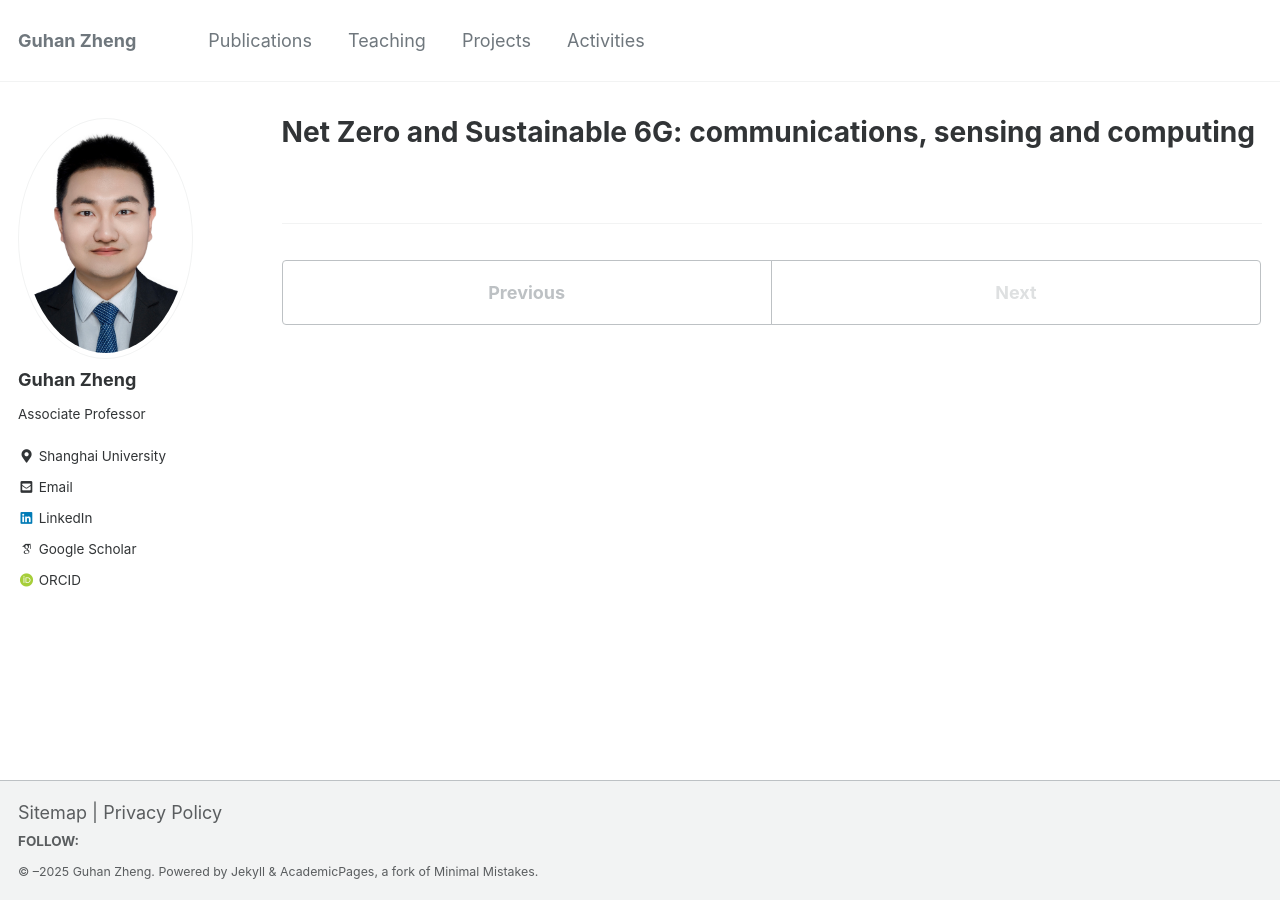
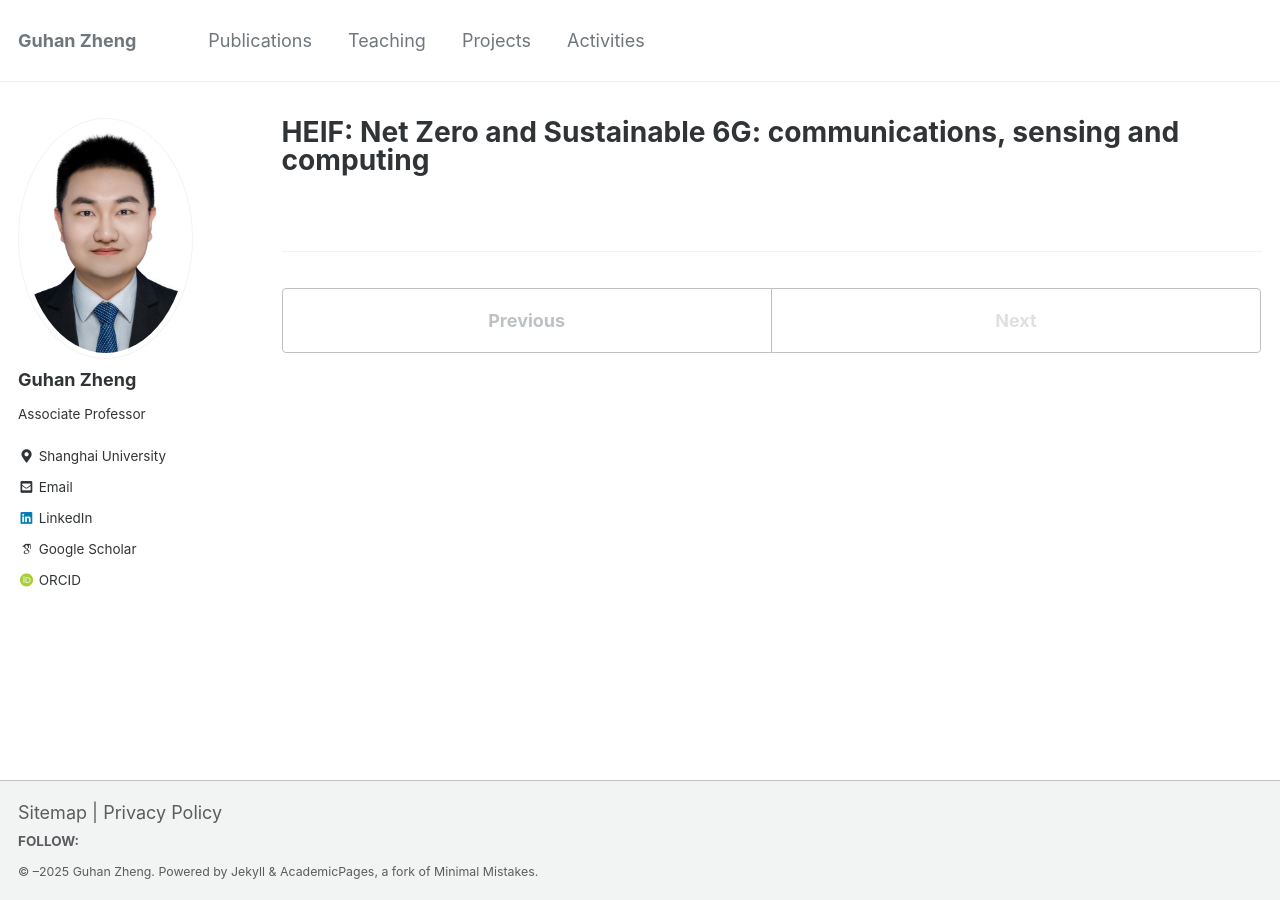
Before and after one commit to Guhan328/Guhan328.github.io, a Jekyll site: the page built from _projects/project-9-SCULI.md, in a window 1280 px wide. Built offline with Jekyll 4.4.1, drawn with Linux system fonts in a browser that asks for light colours; some of the changed lines change nothing that is shown.

Commit message:
Update project-9-SCULI.md

```diff
--- a/_projects/project-9-SCULI.md
+++ b/_projects/project-9-SCULI.md
@@ -1,7 +1,7 @@
 ---
-title: "Net Zero and Sustainable 6G: communications, sensing and computing"
-excerpt: "The SCULI programme will draw on a unique mix of expertise, spanning sociotechnical approaches, theoretical and applied computer science, to transform the way we conceptualise and deliver cyber security in a world with connectivity at unprecedented scale, prevalence of legacy and non-legacy systems, complex technology stacks, complicated supply chains and myriad intersections of humans and technologies."
+title: "HEIF: Net Zero and Sustainable 6G: communications, sensing and computing"
 duration: "Mar 2023 &ndash; Jul 2023"
-location: "School of Computing and Communications, Lancaster University"
+location: "SCC. Lancaster University"
+role: "Participant"
 collection: projects
 ---
```
